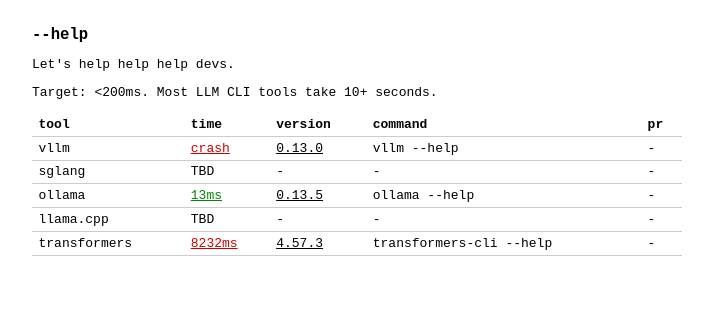
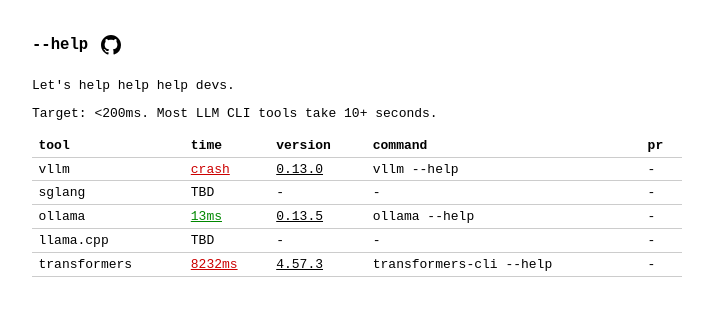
Before and after one commit to netanel-haber/dash-dash-help, a plain HTML site: page index.html in a window 1280 px wide. Shown: the whole page, without its empty margins (283-996 px from the left). Drawn offline with Linux system fonts and the light colour scheme.

Commit message:
vllm: add index-strategy flag; add github button to page

```diff
--- a/index.html
+++ b/index.html
@@ -13,10 +13,18 @@
     .slow { color: #c00; }
     .ok { color: #080; }
     a { color: inherit; }
+    .header { display: flex; align-items: center; gap: 1em; }
+    .gh-link { display: inline-flex; }
+    .gh-link svg { width: 20px; height: 20px; }
   </style>
 </head>
 <body>
-  <h1>--help</h1>
+  <div class="header">
+    <h1>--help</h1>
+    <a href="https://github.com/netanel-haber/dash-dash-help" class="gh-link" title="View on GitHub">
+      <svg viewBox="0 0 16 16" fill="currentColor"><path d="M8 0C3.58 0 0 3.58 0 8c0 3.54 2.29 6.53 5.47 7.59.4.07.55-.17.55-.38 0-.19-.01-.82-.01-1.49-2.01.37-2.53-.49-2.69-.94-.09-.23-.48-.94-.82-1.13-.28-.15-.68-.52-.01-.53.63-.01 1.08.58 1.23.82.72 1.21 1.87.87 2.33.66.07-.52.28-.87.51-1.07-1.78-.2-3.64-.89-3.64-3.95 0-.87.31-1.59.82-2.15-.08-.2-.36-1.02.08-2.12 0 0 .67-.21 2.2.82.64-.18 1.32-.27 2-.27.68 0 1.36.09 2 .27 1.53-1.04 2.2-.82 2.2-.82.44 1.1.16 1.92.08 2.12.51.56.82 1.27.82 2.15 0 3.07-1.87 3.75-3.65 3.95.29.25.54.73.54 1.48 0 1.07-.01 1.93-.01 2.2 0 .21.15.46.55.38A8.013 8.013 0 0016 8c0-4.42-3.58-8-8-8z"/></svg>
+    </a>
+  </div>
   <p>Let's help help help devs.</p>
   <p>Target: &lt;200ms. Most LLM CLI tools take 10+ seconds.</p>
 
```
Also changed, not shown: 1 other file.
